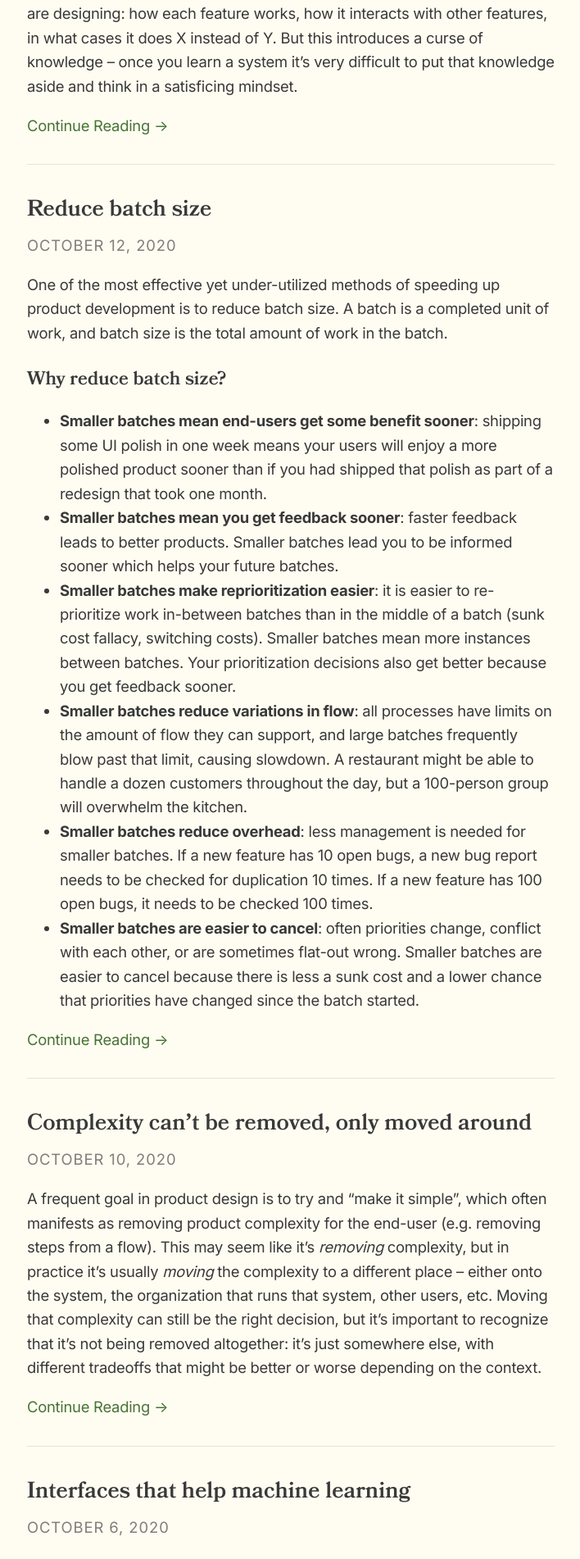
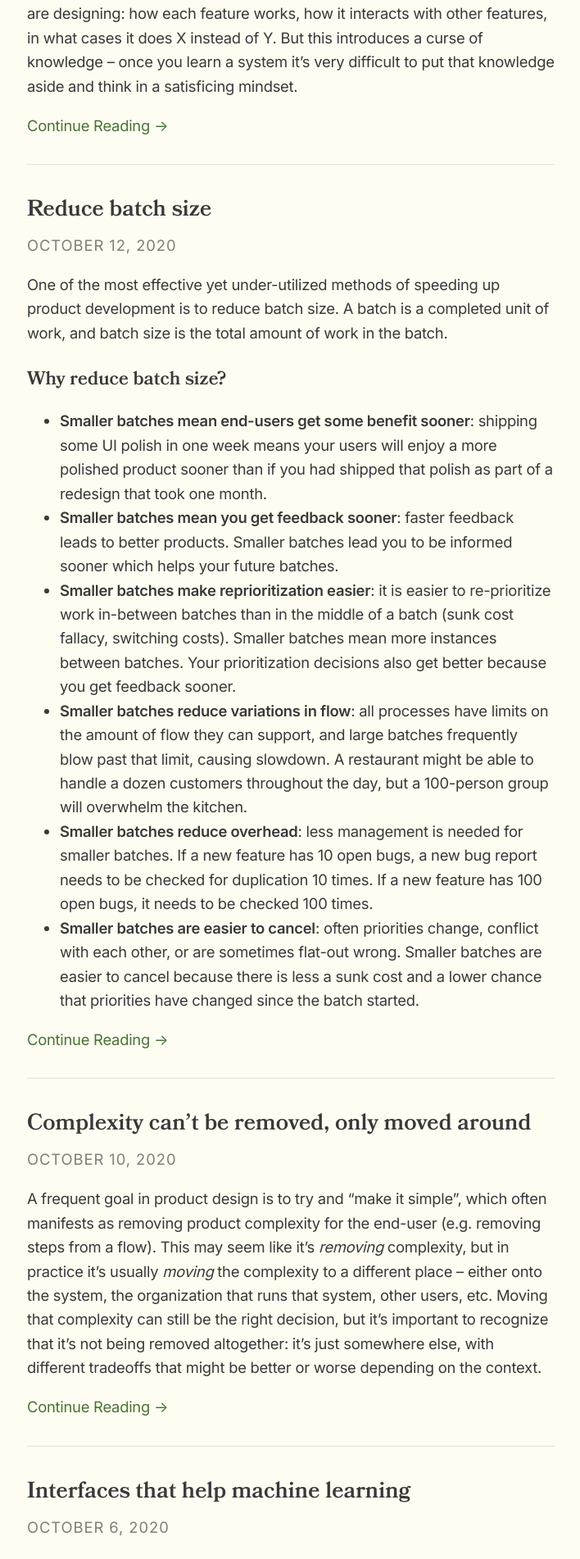
Before and after one commit to jmohsenin/jmohsenin.github.io, a Jekyll site: the page built from posts.html, in a window 1280 px wide. Shown: the part 636-2538 px from the top of the page at 82% size, without its empty margins (285-993 px from the left). Built offline with Jekyll 4.4.1, drawn with Linux system fonts in a browser that asks for light colours; comment, search, counter and statistics services are not loaded.

Commit message:
FINAL fix for Bookmania rendering problems on Safari; use semi-bold instead of bold for Inter

```diff
--- a/_includes/head.html
+++ b/_includes/head.html
@@ -7,7 +7,7 @@
 
   <link rel="stylesheet" href="{{ "/assets/css/normalize.css" | relative_url }}">
   <link rel="stylesheet" href="{{ "/assets/css/main.css" | relative_url }}">
-  <link href="https://fonts.googleapis.com/css2?family=Inter:wght@400;700&display=swap" rel="stylesheet">
+  <link href="https://fonts.googleapis.com/css2?family=Inter:wght@400;600&display=swap" rel="stylesheet">
 
   <meta name="theme-color" content="#FFFDF2">
 
--- a/assets/css/main.css
+++ b/assets/css/main.css
@@ -83,13 +83,7 @@ blockquote {
 h1, h2, h3 {
     font-family: var(--font-serif);
     letter-spacing: 0em;
-}
-
-/* Nasty little hack to get type looking a little better on mobile Safari */
-@supports (-webkit-touch-callout: none) {
-    h1, h2, h3 {
-        letter-spacing: -0.03em;
-    }
+    font-weight: 500;
 }
 
 h1 {
```
